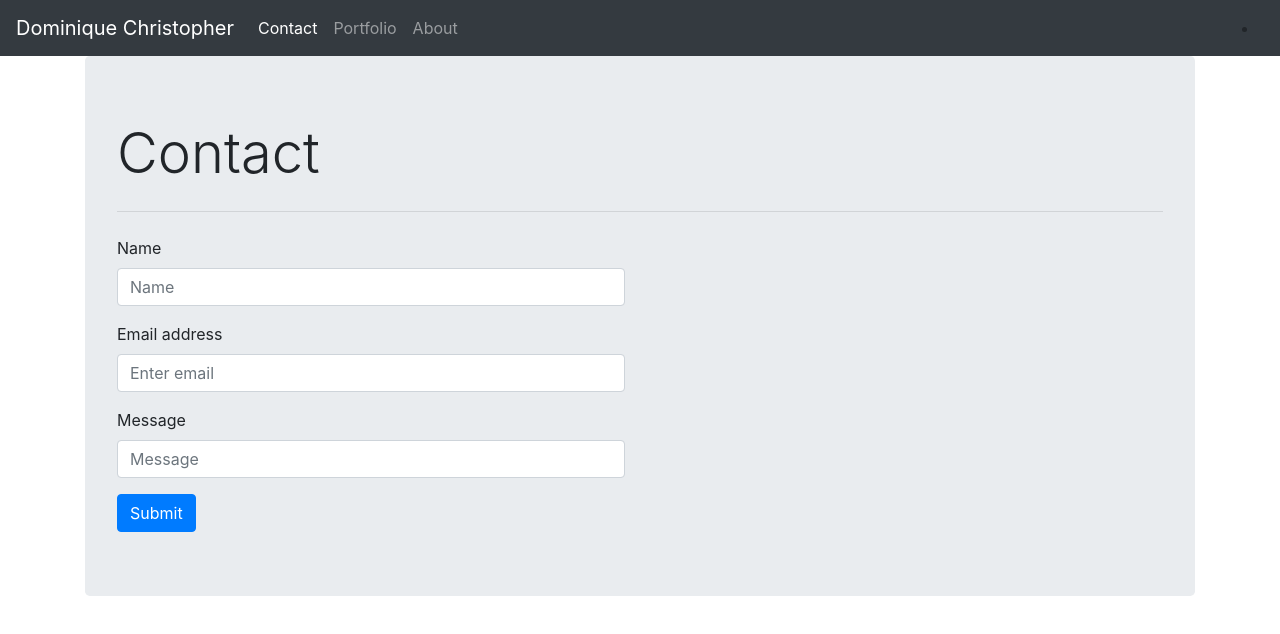
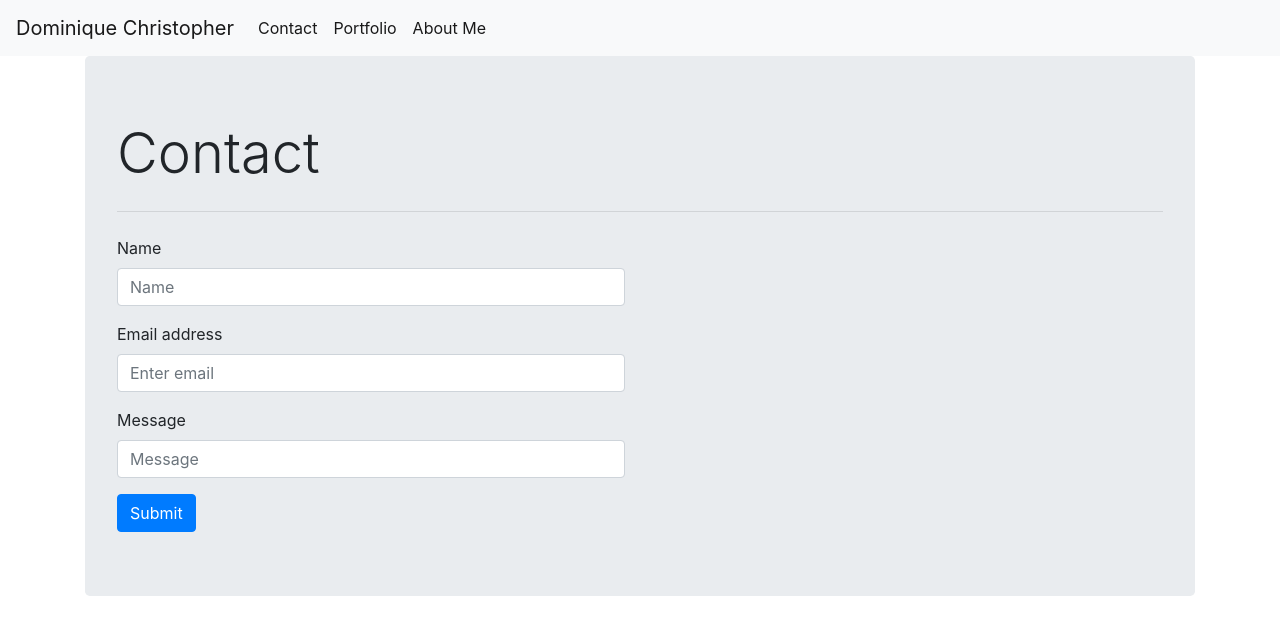
Before and after one commit to ShowlandProductions/ContactInfo, a plain HTML site: page index.html in a window 1280 px wide. Drawn offline with nearby package versions, Linux system fonts and the light colour scheme.

Commit message:
Add files via upload

```diff
--- a/index.html
+++ b/index.html
@@ -11,24 +11,19 @@
 <script src="https://cdn.jsdelivr.net/npm/bootstrap@4.5.3/dist/js/bootstrap.bundle.min.js" integrity="sha384-ho+j7jyWK8fNQe+A12Hb8AhRq26LrZ/JpcUGGOn+Y7RsweNrtN/tE3MoK7ZeZDyx" crossorigin="anonymous"></script>
 
 
-<nav class="navbar navbar-expand-lg navbar-dark bg-dark">
-    <a class="navbar-brand" href="#">Dominique Christopher</a>
+<nav class="navbar navbar-expand-lg navbar-light bg-light">
+    <a class="navbar-brand" href="">Dominique Christopher</a>
 
     <div class="collapse navbar-collapse" id="navbarSupportedContent">
       <ul class="navbar-nav mr-auto">
         <li class="nav-item active">
-          <a class="nav-link" href="#">Contact <span class="sr-only">(current)</span></a>
+          <a class="nav-link" href="https://showlandproductions.github.io/ContactInfo/">Contact</a>
         </li>
-        <li class="nav-item">
-          <a class="nav-link" href="#">Portfolio</a>
+        <li class="nav-item active">
+          <a class="nav-link" href="https://showlandproductions.github.io/Portfolio/">Portfolio</a>
         </li>
-        <li class="nav-item">
-            <a class="nav-link" href="#">About</a>
-          </li>
-        <li class="nav-item dropdown">
-          </div>
-        </li>
-        <li class="nav-item">
+        <li class="nav-item active">
+          <a class="nav-link" href="https://showlandproductions.github.io/AboutMe/">About Me</a>
         </li>
       </ul>
     </div>
```
